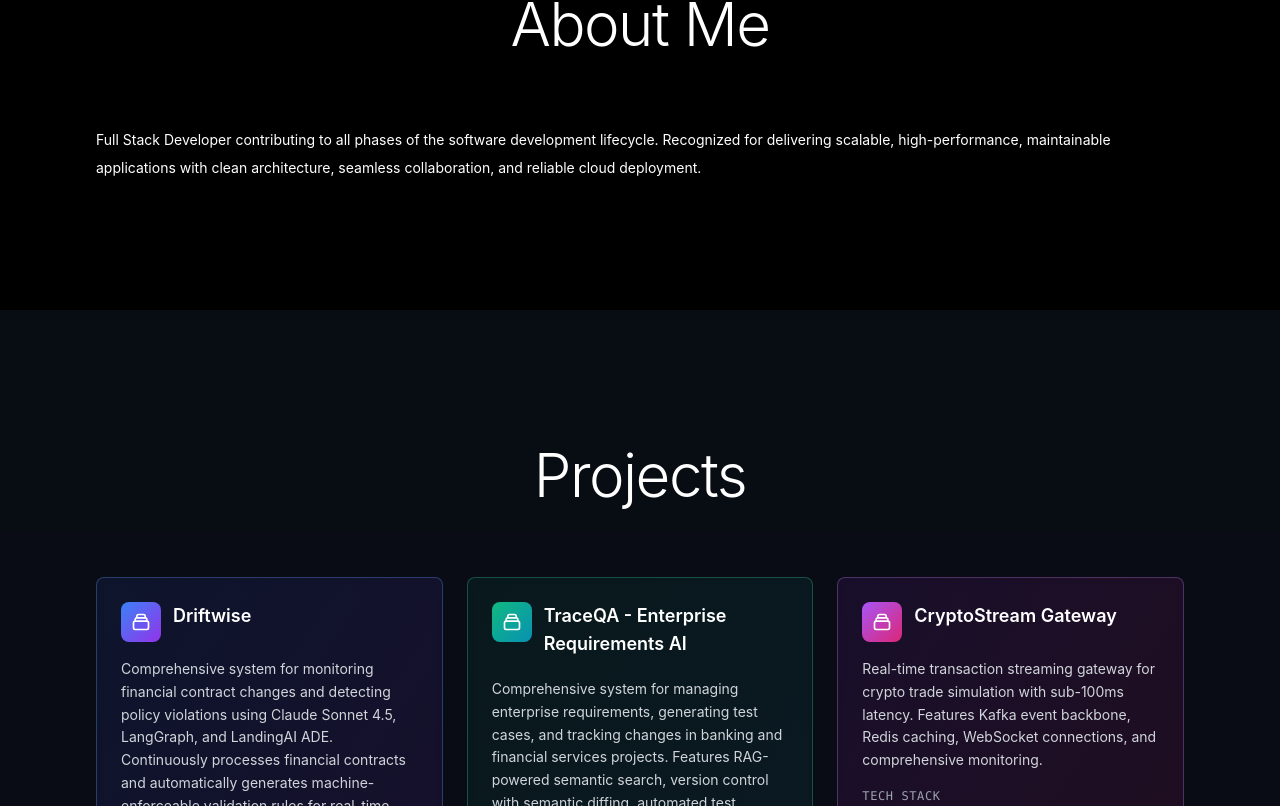
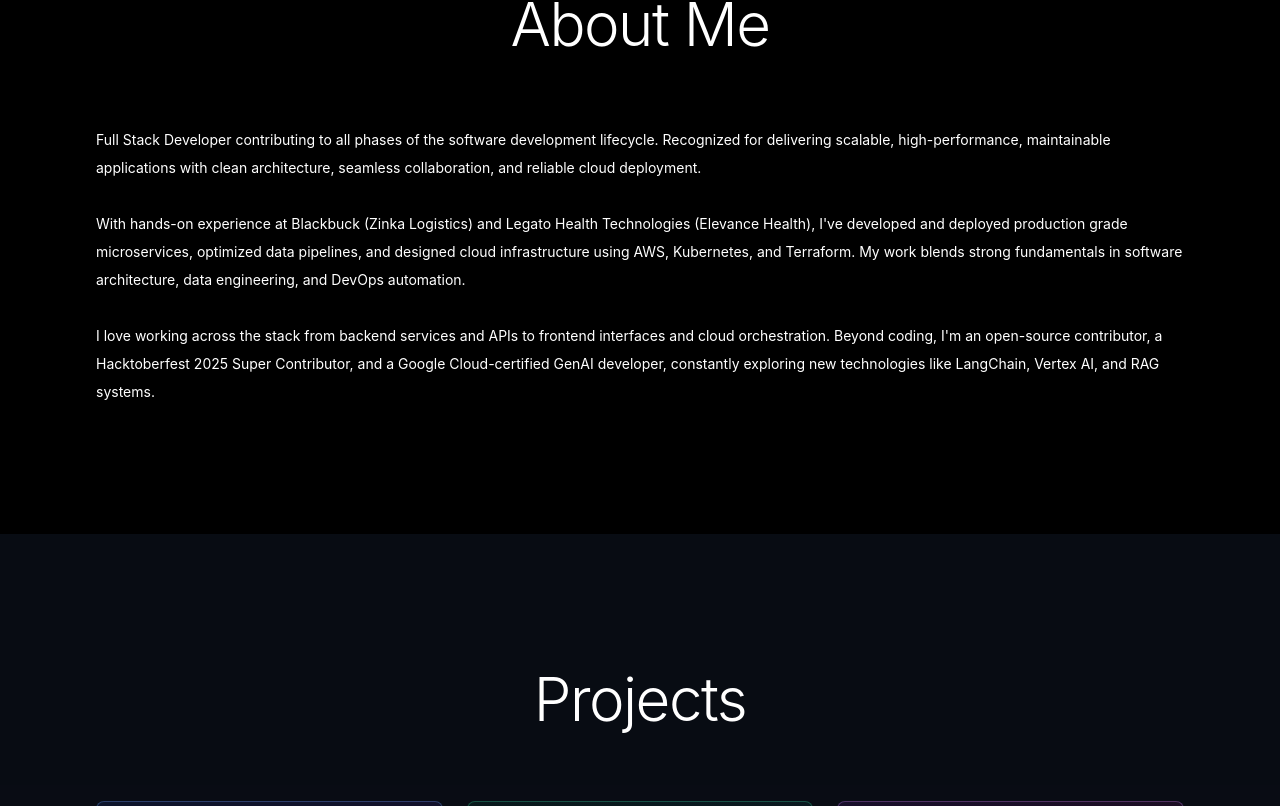
Before and after one commit to TanmayRanaware/TanmayRanaware.github.io, a React (Vite) app: page / in a window 1280 px wide. Shown: the part 994-1800 px from the top of the page. Built offline with nearby package versions, Linux system fonts and the light colour scheme.

Commit message:
Expand about section with additional experience and achievements details

```diff
--- a/src/components/About.tsx
+++ b/src/components/About.tsx
@@ -1,4 +1,8 @@
 import React from 'react'
 export function About({ text }: { text: string }) {
-  return <div className="card text-sm leading-7">{text}</div>
+  return (
+    <div className="card text-sm leading-7 whitespace-pre-line">
+      {text}
+    </div>
+  )
 }
--- a/src/data/content.ts
+++ b/src/data/content.ts
@@ -14,7 +14,7 @@ const data = {
   },
 
   about:
-    "Full Stack Developer contributing to all phases of the software development lifecycle. Recognized for delivering scalable, high-performance, maintainable applications with clean architecture, seamless collaboration, and reliable cloud deployment.",
+    "Full Stack Developer contributing to all phases of the software development lifecycle. Recognized for delivering scalable, high-performance, maintainable applications with clean architecture, seamless collaboration, and reliable cloud deployment.\n\nWith hands-on experience at Blackbuck (Zinka Logistics) and Legato Health Technologies (Elevance Health), I've developed and deployed production grade microservices, optimized data pipelines, and designed cloud infrastructure using AWS, Kubernetes, and Terraform. My work blends strong fundamentals in software architecture, data engineering, and DevOps automation.\n\nI love working across the stack from backend services and APIs to frontend interfaces and cloud orchestration. Beyond coding, I'm an open-source contributor, a Hacktoberfest 2025 Super Contributor, and a Google Cloud-certified GenAI developer, constantly exploring new technologies like LangChain, Vertex AI, and RAG systems.",
 
   projects: [
     {
```
Also changed, not shown: 5 other files (tests, documents, lock files or other folders).
